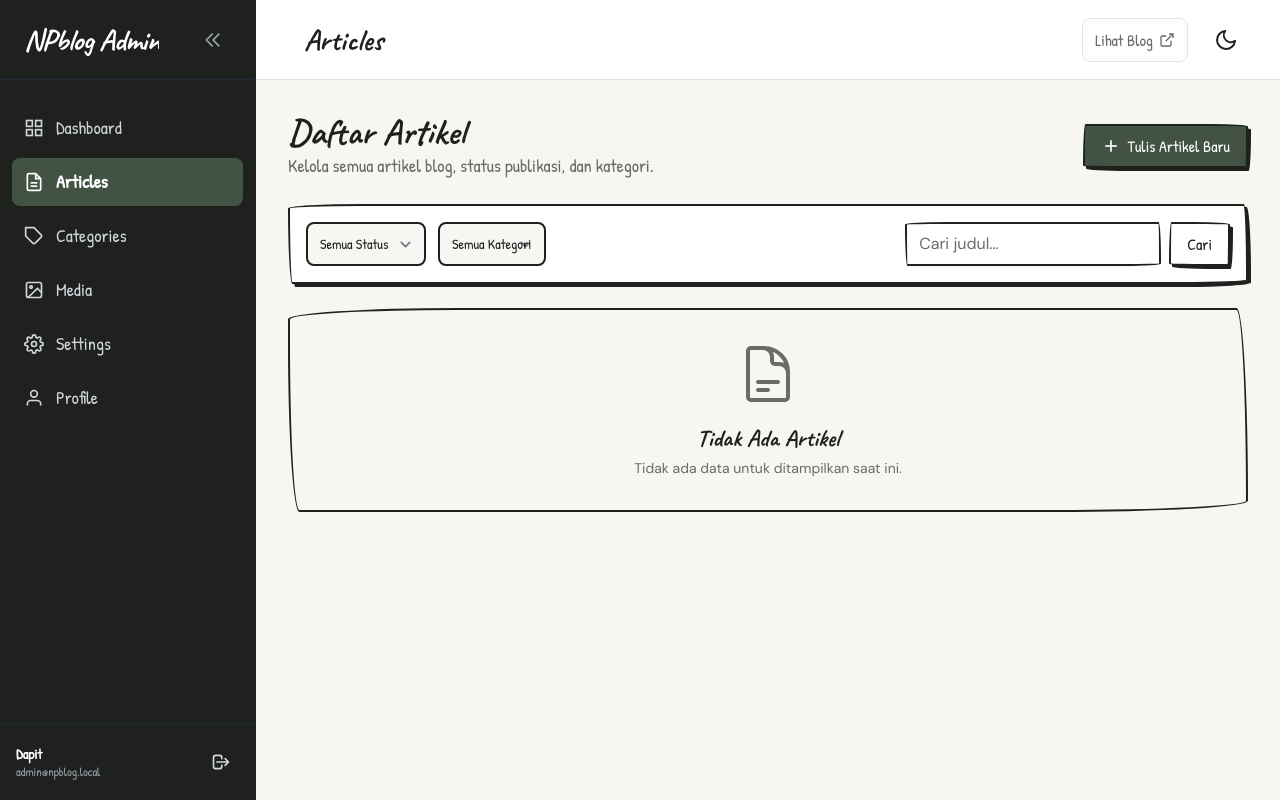
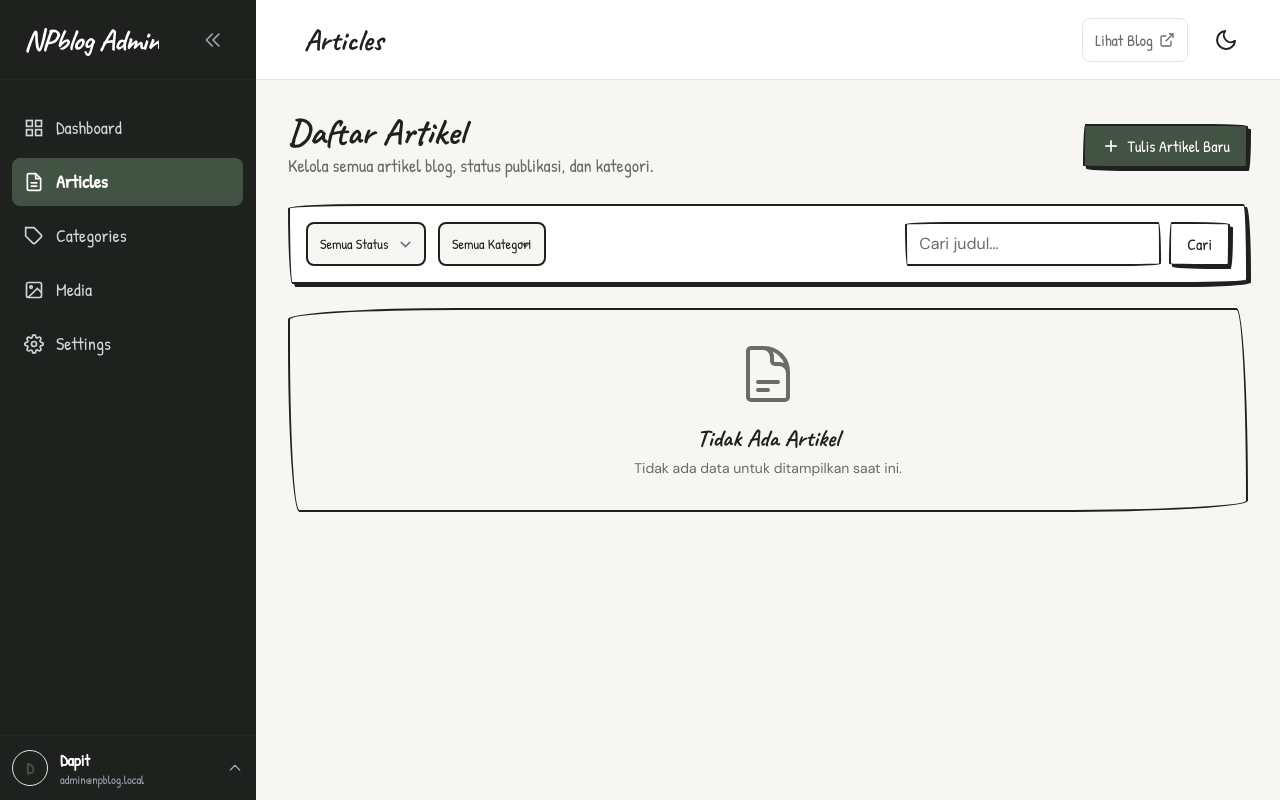
Before and after one commit to netph4ntom/npblog, a Laravel app: page /admin/articles in a window 1280 px wide. Run offline with Laravel 12, Linux system fonts and the light colour scheme; a user stored in the database is signed in; data comes from the database, SQL or seed files in the repository; data that the repository does not hold is empty; style sheets or scripts are compiled from the project's sources; parts of the project's set-up code (start-up, migrations or seed data) failed here and were passed over.

Commit message:
feat(admin): move profile page link into user bottom dropdown popover

```diff
--- a/resources/views/layouts/admin.blade.php
+++ b/resources/views/layouts/admin.blade.php
@@ -167,44 +167,101 @@
                 <span x-show="!sidebarCollapsed" x-cloak class="sidebar-label whitespace-nowrap">Settings</span>
             </a>
 
+        </nav>
+
+        <!-- Sidebar User Dropdown Menu -->
+        <div
+            x-data="{ userMenuOpen: false }"
+            @click.outside="userMenuOpen = false"
+            @keydown.escape.window="userMenuOpen = false"
+            class="relative border-t border-gray-800 font-ui text-sm select-none"
+        >
+            <!-- Trigger Button -->
+            <button
+                type="button"
+                @click="userMenuOpen = !userMenuOpen"
+                class="w-full p-3 flex items-center transition-colors hover:bg-gray-800/80 focus-visible:outline-none sidebar-footer text-left group"
+                :class="sidebarCollapsed ? 'justify-center' : 'justify-between'"
+                :aria-expanded="userMenuOpen"
+                aria-haspopup="true"
+                :title="sidebarCollapsed ? '{{ Auth::user()->name ?? 'Dapit' }} (Menu Akun)' : ''"
+            >
+                <div class="flex items-center space-x-3 min-w-0">
+                    <!-- User Avatar Initial -->
+                    <div class="w-9 h-9 rounded-full bg-accent/20 border border-accent/40 text-accent-dark dark:text-accent font-bold flex items-center justify-center shrink-0 text-base">
+                        {{ strtoupper(substr(Auth::user()->name ?? 'D', 0, 1)) }}
+                    </div>
+                    <!-- User Info (Hidden when collapsed) -->
+                    <div x-show="!sidebarCollapsed" x-cloak class="truncate min-w-0 sidebar-user">
+                        <p class="font-bold text-white text-base truncate group-hover:text-accent-dark transition-colors">{{ Auth::user()->name ?? 'Dapit' }}</p>
+                        <p class="text-xs text-gray-400 truncate">{{ Auth::user()->email ?? 'admin@npblog.local' }}</p>
+                    </div>
+                </div>
+
+                <!-- Chevron Icon (Hidden when collapsed) -->
+                <svg
+                    x-show="!sidebarCollapsed"
+                    x-cloak
+                    class="w-4 h-4 text-gray-400 group-hover:text-white transition-transform duration-200 shrink-0 ml-1"
+                    :class="userMenuOpen ? 'rotate-180' : ''"
+                    fill="none"
+                    viewBox="0 0 24 24"
+                    stroke="currentColor"
+                    stroke-width="2"
+                >
+                    <path stroke-linecap="round" stroke-linejoin="round" d="M5 15l7-7 7 7" />
+                </svg>
+            </button>
+
+            <!-- Dropdown Popover (Opens Upwards) -->
+            <div
+                x-show="userMenuOpen"
+                x-cloak
+                x-transition:enter="transition ease-out duration-150"
+                x-transition:enter-start="opacity-0 translate-y-2 scale-95"
+                x-transition:enter-end="opacity-100 translate-y-0 scale-100"
+                x-transition:leave="transition ease-in duration-100"
+                x-transition:leave-start="opacity-100 translate-y-0 scale-100"
+                x-transition:leave-end="opacity-0 translate-y-2 scale-95"
+                class="absolute bottom-full mb-2 bg-[#262825] border-2 border-ink text-white rounded-xl shadow-2xl py-2 z-50 overflow-hidden font-ui"
+                :class="sidebarCollapsed ? 'left-2 w-56' : 'left-3 right-3'"
+            >
+                <!-- Popover Header -->
+                <div class="px-4 py-2 border-b border-gray-700/60">
+                    <p class="text-xs uppercase tracking-wider text-gray-400 font-bold">Akun Administrator</p>
+                    <p class="font-bold text-white text-base truncate mt-0.5">{{ Auth::user()->name ?? 'Dapit' }}</p>
+                    <p class="text-xs text-gray-300 truncate">{{ Auth::user()->email ?? 'admin@npblog.local' }}</p>
+                </div>
+
+                <!-- Popover Links -->
+                <div class="py-1">
                     <a
                         href="{{ url('/profile') }}"
-                class="sidebar-link flex items-center rounded-lg transition-colors min-h-[44px] {{ request()->is('profile*') ? 'bg-accent-dark text-white font-bold' : 'text-gray-300 hover:bg-gray-800 hover:text-white' }}"
-                :class="sidebarCollapsed ? 'justify-center px-2 py-2.5' : 'px-3 py-2.5'"
-                :title="sidebarCollapsed ? 'Profile' : ''"
-                aria-label="Profile"
-                {{ request()->is('profile*') ? 'aria-current="page"' : '' }}
+                        class="flex items-center px-4 py-2.5 text-base text-gray-200 hover:text-white hover:bg-accent-dark/40 transition-colors {{ request()->is('profile*') ? 'bg-accent-dark text-white font-bold' : '' }}"
                     >
-                <svg class="sidebar-icon w-5 h-5 flex-shrink-0 stroke-current" :class="sidebarCollapsed ? 'mr-0' : 'mr-3'" fill="none" viewBox="0 0 24 24" stroke="currentColor" stroke-width="2">
+                        <svg class="w-5 h-5 mr-3 stroke-current text-gray-400" fill="none" viewBox="0 0 24 24" stroke="currentColor" stroke-width="2">
                             <path d="M20 21v-2a4 4 0 0 0-4-4H8a4 4 0 0 0-4 4v2"></path>
                             <circle cx="12" cy="7" r="4"></circle>
                         </svg>
-                <span x-show="!sidebarCollapsed" x-cloak class="sidebar-label whitespace-nowrap">Profile</span>
+                        Profile Setting
                     </a>
-        </nav>
+                </div>
 
-        <!-- Sidebar User & Logout -->
-        <div
-            class="p-4 border-t border-gray-800 font-ui text-sm flex items-center sidebar-footer"
-            :class="sidebarCollapsed ? 'justify-center px-2' : 'justify-between px-4'"
-        >
-            <div x-show="!sidebarCollapsed" x-cloak class="truncate mr-2 sidebar-user">
-                <p class="font-bold text-white truncate">{{ Auth::user()->name ?? 'Dapit' }}</p>
-                <p class="text-xs text-gray-400 truncate">{{ Auth::user()->email ?? 'admin@npblog.local' }}</p>
-            </div>
-            <form method="POST" action="{{ route('logout') }}" :class="sidebarCollapsed ? 'w-full flex justify-center' : ''">
+                <div class="border-t border-gray-700/60 pt-1">
+                    <form method="POST" action="{{ route('logout') }}">
                         @csrf
                         <button
                             type="submit"
-                    class="p-2 rounded-md hover:bg-gray-800 text-gray-300 hover:text-white min-h-[44px] flex items-center justify-center focus-visible:outline-none"
-                    aria-label="Logout"
-                    title="Logout"
+                            class="w-full flex items-center px-4 py-2.5 text-base text-red-400 hover:text-red-300 hover:bg-red-950/30 transition-colors text-left"
                         >
-                    <svg class="w-5 h-5 flex-shrink-0" fill="none" stroke="currentColor" viewBox="0 0 24 24" stroke-width="2">
+                            <svg class="w-5 h-5 mr-3 stroke-current" fill="none" viewBox="0 0 24 24" stroke="currentColor" stroke-width="2">
                                 <path stroke-linecap="round" stroke-linejoin="round" d="M17 16l4-4m0 0l-4-4m4 4H7m6 4v1a3 3 0 01-3 3H6a3 3 0 01-3-3V7a3 3 0 013-3h4a3 3 0 013 3v1" />
                             </svg>
+                            Keluar (Logout)
                         </button>
                     </form>
+                </div>
+            </div>
         </div>
     </aside>
 
```
Also changed, not shown: tests/Feature/UiFoundationTest.php (+11 -0 lines). Lines whose indentation alone changed are shown as unchanged.
